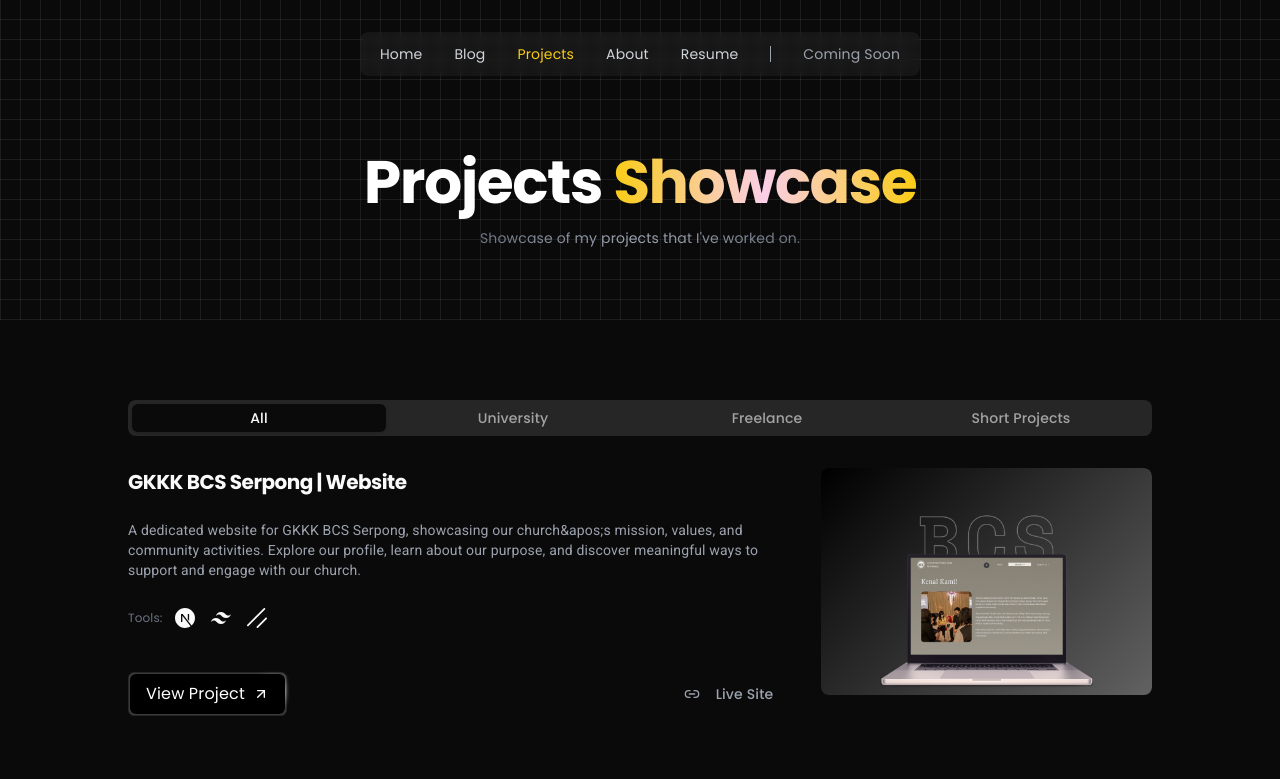
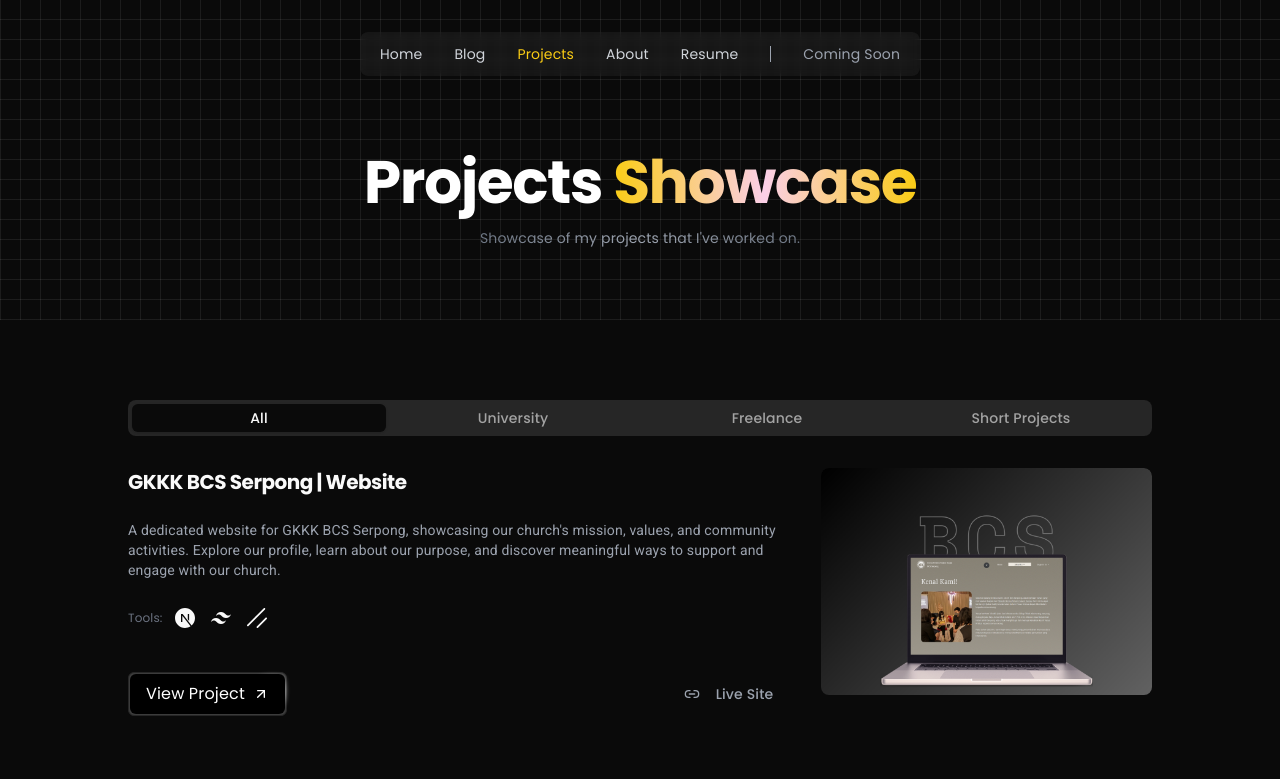
Before and after one commit to andrechandra/andrechandra-portfolio, a Next.js app: page /projects in a window 1280 px wide. Shown: the top 779 px of the page. Built offline with nearby package versions, Linux system fonts and the light colour scheme.

Commit message:
Minor Fix

```diff
--- a/constants/projects.tsx
+++ b/constants/projects.tsx
@@ -48,8 +48,7 @@
     repo: '',
     title: 'GKKK BCS Serpong | Website',
     category: 'freelance',
-    description:
-      'A dedicated website for GKKK BCS Serpong, showcasing our church&apos;s mission, values, and community activities. Explore our profile, learn about our purpose, and discover meaningful ways to support and engage with our church.',
+    description: `A dedicated website for GKKK BCS Serpong, showcasing our church's mission, values, and community activities. Explore our profile, learn about our purpose, and discover meaningful ways to support and engage with our church.`,
     thumbnail: bcsThumbnail,
     images: [bcs1, bcs2, bcs3, bcs4, bcs5, bcs6, bcs7, bcs8],
     stack: ['Nextjs', 'Tailwindcss', 'Shadcn'],
```
